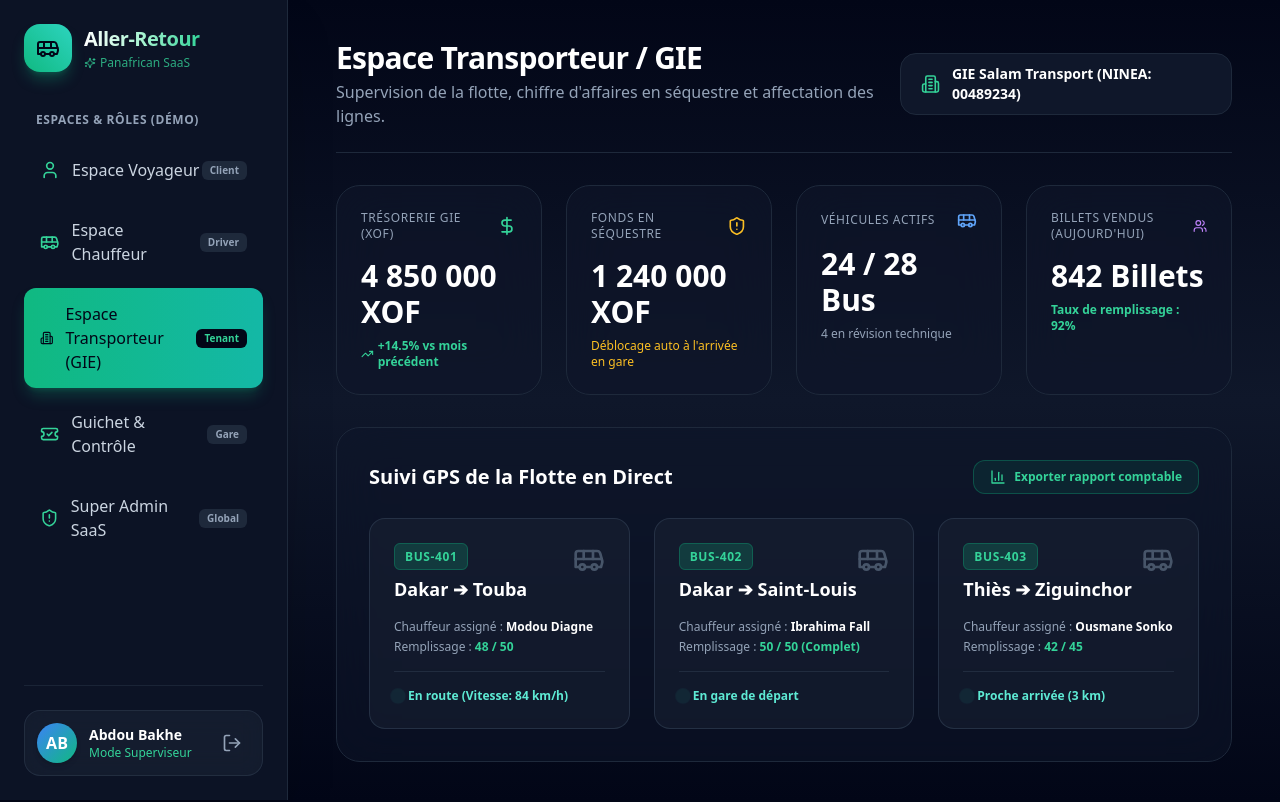
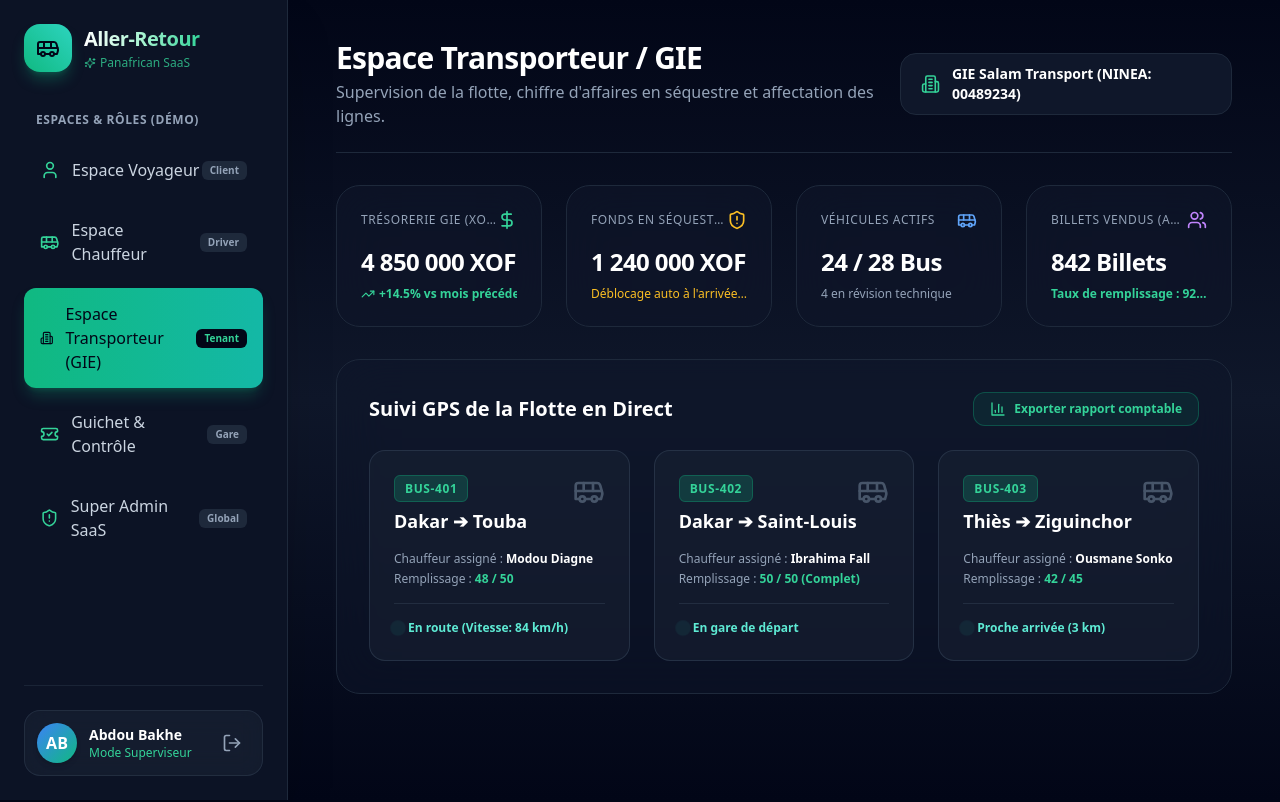
Before and after one commit to migini10/Aller-Retour, a Next.js app in the folder apps/web/: page /dashboard/carrier in a window 1280 px wide. Built offline with nearby package versions, Linux system fonts and the light colour scheme.

Commit message:
style(web): optimize font size and truncate long financial figures to ensure single-line rendering in dashboards

```diff
--- a/apps/web/src/app/dashboard/carrier/page.tsx
+++ b/apps/web/src/app/dashboard/carrier/page.tsx
@@ -19,43 +19,43 @@ export default function CarrierDashboard() {
       </div>
 
       {/* Grid Stats */}
-      <div className="grid grid-cols-1 md:grid-cols-4 gap-6">
-        <div className="bg-slate-900/60 border border-slate-800 p-6 rounded-3xl backdrop-blur-xl">
+      <div className="grid grid-cols-1 sm:grid-cols-2 xl:grid-cols-4 gap-6">
+        <div className="bg-slate-900/60 border border-slate-800 p-6 rounded-3xl backdrop-blur-xl overflow-hidden">
           <div className="flex justify-between items-center mb-4">
-            <span className="text-slate-400 font-medium text-xs uppercase tracking-wider">Trésorerie GIE (XOF)</span>
-            <DollarSign className="w-5 h-5 text-emerald-400" />
+            <span className="text-slate-400 font-medium text-xs uppercase tracking-wider block truncate">Trésorerie GIE (XOF)</span>
+            <DollarSign className="w-5 h-5 text-emerald-400 shrink-0" />
           </div>
-          <h2 className="text-3xl font-black text-white">4 850 000 XOF</h2>
-          <p className="text-xs text-emerald-400 mt-2 font-semibold flex items-center gap-1">
-            <TrendingUp className="w-3.5 h-3.5" /> +14.5% vs mois précédent
+          <h2 className="text-xl xl:text-2xl font-black text-white tracking-tight truncate">4 850 000 XOF</h2>
+          <p className="text-xs text-emerald-400 mt-2 font-semibold flex items-center gap-1 truncate">
+            <TrendingUp className="w-3.5 h-3.5 shrink-0" /> +14.5% vs mois précédent
           </p>
         </div>
 
-        <div className="bg-slate-900/60 border border-slate-800 p-6 rounded-3xl backdrop-blur-xl">
+        <div className="bg-slate-900/60 border border-slate-800 p-6 rounded-3xl backdrop-blur-xl overflow-hidden">
           <div className="flex justify-between items-center mb-4">
-            <span className="text-slate-400 font-medium text-xs uppercase tracking-wider">Fonds en Séquestre</span>
-            <ShieldAlert className="w-5 h-5 text-amber-400" />
+            <span className="text-slate-400 font-medium text-xs uppercase tracking-wider block truncate">Fonds en Séquestre</span>
+            <ShieldAlert className="w-5 h-5 text-amber-400 shrink-0" />
           </div>
-          <h2 className="text-3xl font-bold text-white">1 240 000 XOF</h2>
-          <p className="text-xs text-amber-400 mt-2">Déblocage auto à l'arrivée en gare</p>
+          <h2 className="text-xl xl:text-2xl font-bold text-white tracking-tight truncate">1 240 000 XOF</h2>
+          <p className="text-xs text-amber-400 mt-2 truncate">Déblocage auto à l'arrivée en gare</p>
         </div>
 
-        <div className="bg-slate-900/60 border border-slate-800 p-6 rounded-3xl backdrop-blur-xl">
+        <div className="bg-slate-900/60 border border-slate-800 p-6 rounded-3xl backdrop-blur-xl overflow-hidden">
           <div className="flex justify-between items-center mb-4">
-            <span className="text-slate-400 font-medium text-xs uppercase tracking-wider">Véhicules Actifs</span>
-            <Bus className="w-5 h-5 text-blue-400" />
+            <span className="text-slate-400 font-medium text-xs uppercase tracking-wider block truncate">Véhicules Actifs</span>
+            <Bus className="w-5 h-5 text-blue-400 shrink-0" />
           </div>
-          <h2 className="text-3xl font-bold text-white">24 / 28 Bus</h2>
-          <p className="text-xs text-slate-400 mt-2">4 en révision technique</p>
+          <h2 className="text-xl xl:text-2xl font-bold text-white tracking-tight truncate">24 / 28 Bus</h2>
+          <p className="text-xs text-slate-400 mt-2 truncate">4 en révision technique</p>
         </div>
 
-        <div className="bg-slate-900/60 border border-slate-800 p-6 rounded-3xl backdrop-blur-xl">
+        <div className="bg-slate-900/60 border border-slate-800 p-6 rounded-3xl backdrop-blur-xl overflow-hidden">
           <div className="flex justify-between items-center mb-4">
-            <span className="text-slate-400 font-medium text-xs uppercase tracking-wider">Billets Vendus (Aujourd'hui)</span>
-            <Users className="w-5 h-5 text-purple-400" />
+            <span className="text-slate-400 font-medium text-xs uppercase tracking-wider block truncate">Billets Vendus (Aujourd'hui)</span>
+            <Users className="w-5 h-5 text-purple-400 shrink-0" />
           </div>
-          <h2 className="text-3xl font-bold text-white">842 Billets</h2>
-          <p className="text-xs text-emerald-400 mt-2 font-semibold">Taux de remplissage : 92%</p>
+          <h2 className="text-xl xl:text-2xl font-bold text-white tracking-tight truncate">842 Billets</h2>
+          <p className="text-xs text-emerald-400 mt-2 font-semibold truncate">Taux de remplissage : 92%</p>
         </div>
       </div>
 
--- a/apps/web/src/app/dashboard/superadmin/page.tsx
+++ b/apps/web/src/app/dashboard/superadmin/page.tsx
@@ -21,29 +21,29 @@ export default function SuperAdminDashboard() {
       </div>
 
       {/* Financial Settlement Overview */}
-      <div className="grid grid-cols-1 md:grid-cols-4 gap-6">
-        <div className="bg-slate-900/60 border border-slate-800 p-6 rounded-3xl backdrop-blur-xl border-l-4 border-l-amber-500">
-          <span className="text-slate-400 font-medium text-xs uppercase tracking-wider">Total en Séquestre (Escrow)</span>
-          <h2 className="text-3xl font-black text-amber-400 mt-2">14 250 000 XOF</h2>
-          <p className="text-xs text-slate-400 mt-1">Garantie sur 1 840 trajets en cours</p>
+      <div className="grid grid-cols-1 sm:grid-cols-2 xl:grid-cols-4 gap-6">
+        <div className="bg-slate-900/60 border border-slate-800 p-6 rounded-3xl backdrop-blur-xl border-l-4 border-l-amber-500 overflow-hidden">
+          <span className="text-slate-400 font-medium text-xs uppercase tracking-wider block truncate">Total en Séquestre (Escrow)</span>
+          <h2 className="text-xl xl:text-2xl font-black text-amber-400 mt-2 tracking-tight truncate">14 250 000 XOF</h2>
+          <p className="text-xs text-slate-400 mt-1 truncate">Garantie sur 1 840 trajets en cours</p>
         </div>
 
-        <div className="bg-slate-900/60 border border-slate-800 p-6 rounded-3xl backdrop-blur-xl border-l-4 border-l-emerald-500">
-          <span className="text-slate-400 font-medium text-xs uppercase tracking-wider">Trésorerie Aller-Retour (5-8%)</span>
-          <h2 className="text-3xl font-black text-emerald-400 mt-2">2 480 000 XOF</h2>
-          <p className="text-xs text-emerald-400 mt-1 font-semibold">Commissions nettes encaissées</p>
+        <div className="bg-slate-900/60 border border-slate-800 p-6 rounded-3xl backdrop-blur-xl border-l-4 border-l-emerald-500 overflow-hidden">
+          <span className="text-slate-400 font-medium text-xs uppercase tracking-wider block truncate">Trésorerie Aller-Retour (5-8%)</span>
+          <h2 className="text-xl xl:text-2xl font-black text-emerald-400 mt-2 tracking-tight truncate">2 480 000 XOF</h2>
+          <p className="text-xs text-emerald-400 mt-1 font-semibold truncate">Commissions nettes encaissées</p>
         </div>
 
-        <div className="bg-slate-900/60 border border-slate-800 p-6 rounded-3xl backdrop-blur-xl border-l-4 border-l-blue-500">
-          <span className="text-slate-400 font-medium text-xs uppercase tracking-wider">Taxes d'État & Redevances (2-5%)</span>
-          <h2 className="text-3xl font-black text-blue-400 mt-2">840 000 XOF</h2>
-          <p className="text-xs text-slate-400 mt-1">Prêt pour virement Trésor Public</p>
+        <div className="bg-slate-900/60 border border-slate-800 p-6 rounded-3xl backdrop-blur-xl border-l-4 border-l-blue-500 overflow-hidden">
+          <span className="text-slate-400 font-medium text-xs uppercase tracking-wider block truncate">Taxes d'État & Redevances (2-5%)</span>
+          <h2 className="text-xl xl:text-2xl font-black text-blue-400 mt-2 tracking-tight truncate">840 000 XOF</h2>
+          <p className="text-xs text-slate-400 mt-1 truncate">Prêt pour virement Trésor Public</p>
         </div>
 
-        <div className="bg-slate-900/60 border border-slate-800 p-6 rounded-3xl backdrop-blur-xl border-l-4 border-l-purple-500">
-          <span className="text-slate-400 font-medium text-xs uppercase tracking-wider">Frais Mobile Money (Wave/OM)</span>
-          <h2 className="text-3xl font-black text-purple-400 mt-2">285 000 XOF</h2>
-          <p className="text-xs text-slate-400 mt-1">1% prélevé automatiquement</p>
+        <div className="bg-slate-900/60 border border-slate-800 p-6 rounded-3xl backdrop-blur-xl border-l-4 border-l-purple-500 overflow-hidden">
+          <span className="text-slate-400 font-medium text-xs uppercase tracking-wider block truncate">Frais Mobile Money (Wave/OM)</span>
+          <h2 className="text-xl xl:text-2xl font-black text-purple-400 mt-2 tracking-tight truncate">285 000 XOF</h2>
+          <p className="text-xs text-slate-400 mt-1 truncate">1% prélevé automatiquement</p>
         </div>
       </div>
 
```
